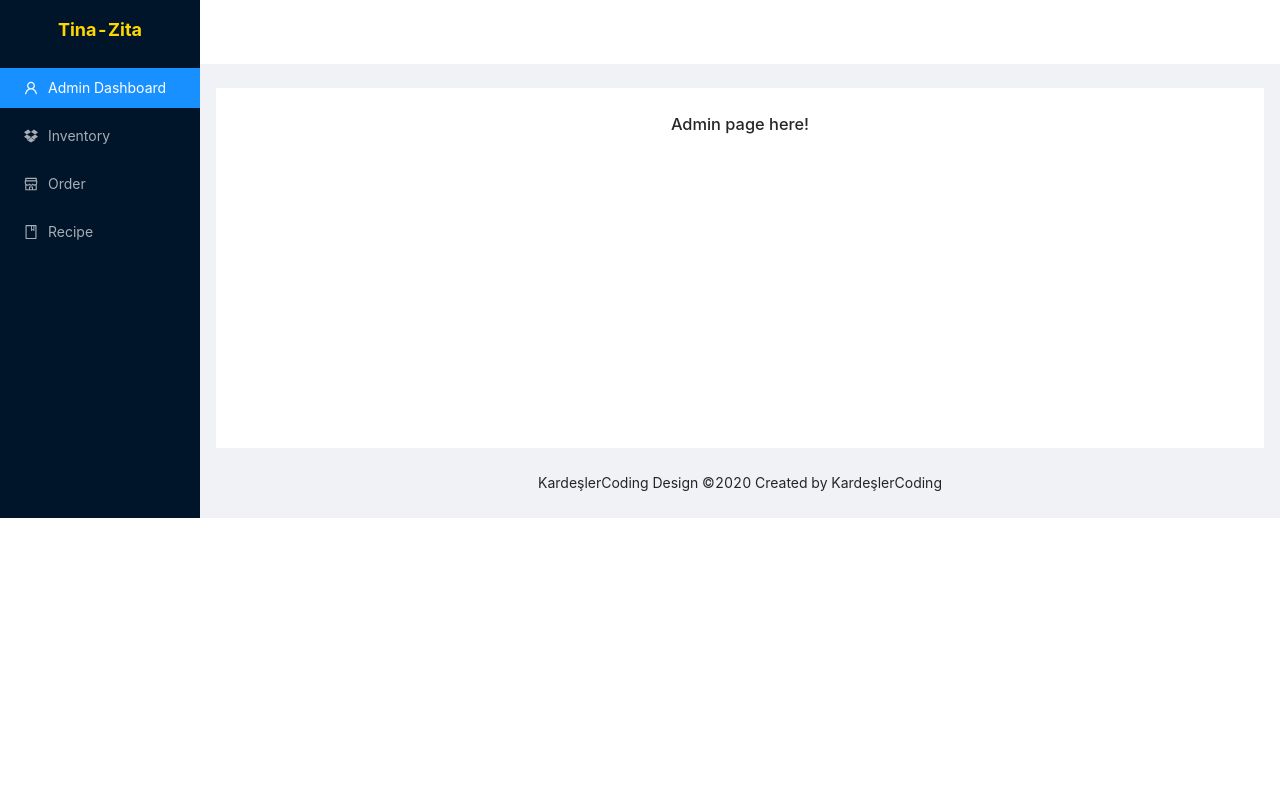
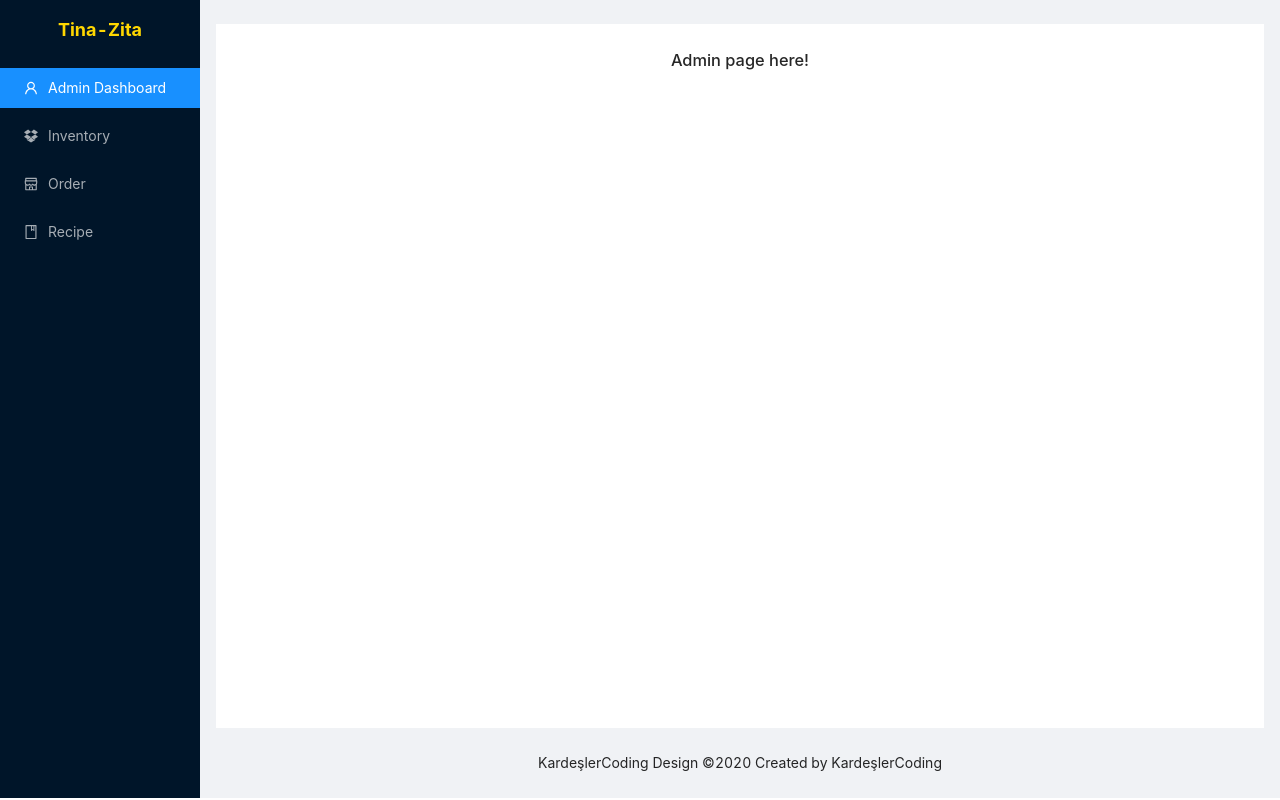
Before and after one commit to bertacsevercan/tina-zita.v2, a React (Create React App) app: page / in a window 1280 px wide. Built offline with nearby package versions, Linux system fonts and the light colour scheme.

Commit message:
Fixed the minHeight for content

```diff
--- a/src/App.js
+++ b/src/App.js
@@ -22,9 +22,9 @@ function App() {
       <Layout>
         <SideBar/>
       <Layout>
-      <Header className="site-layout-sub-header-background" style={{ padding: 0 }} />
+
       <Content style={{ margin: '24px 16px 0' }}>
-        <div className="site-layout-background" style={{ padding: 24, minHeight: 360 }}>
+        <div className="site-layout-background" style={{ padding: 24, minHeight: "88vh" }}>
 
         <Route exact path="/" component={Admin} />
         <Route path="/inventory" component={Inventory} />
--- a/src/containers/Admin/index.jsx
+++ b/src/containers/Admin/index.jsx
@@ -2,7 +2,9 @@ import React from "react";
 
 const Admin = () => {
     return(
+
         <h1>Admin page here!</h1>
+
     )
 }
 export default Admin;
```
